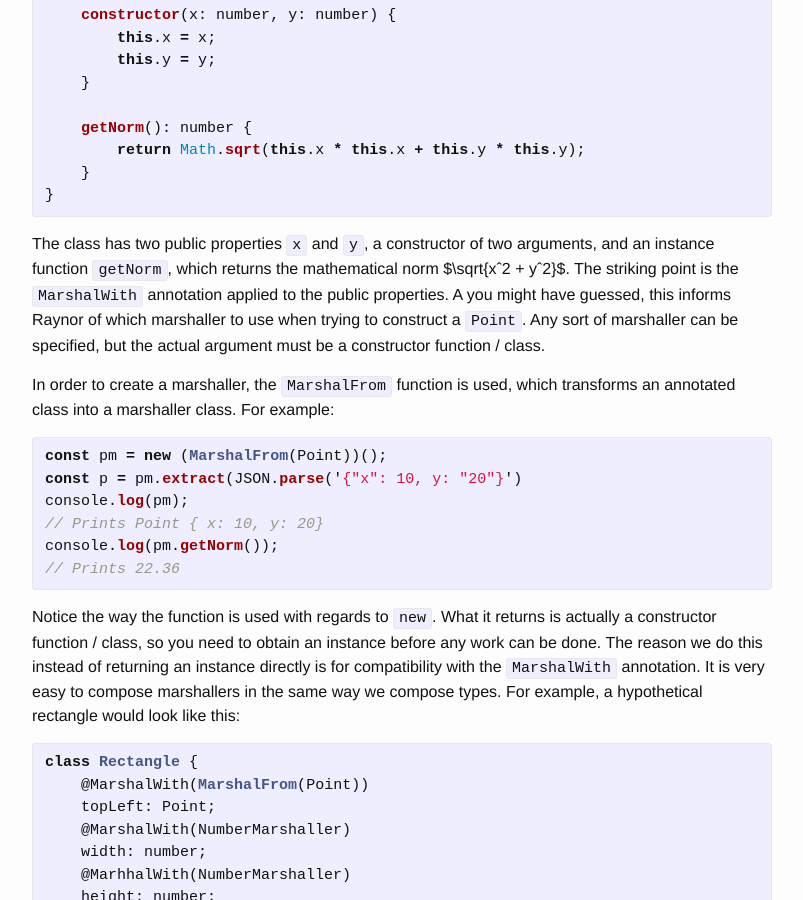
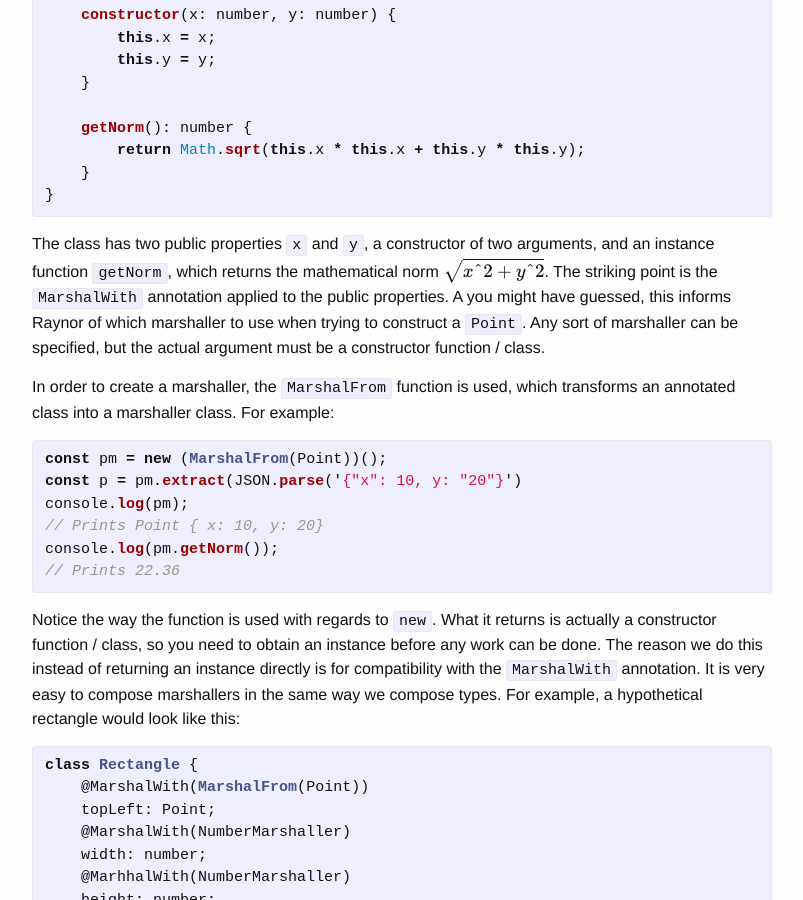
Before and after one commit to horia141/horia141.github.io, a Jekyll site: the page built from _posts/2017-06-06-raynor.md, in a window 1280 px wide and 900 px high, scrolled down 4086 px. Shown: the whole window, without its empty margins (238-1041 px from the left). Built offline with Jekyll 4.4.1, drawn with Linux system fonts in a browser that asks for light colours; formulas are drawn with MathJax 3; comment, search, counter and statistics services are not loaded.

```diff
--- a/_includes/mathjax-js.html
+++ b/_includes/mathjax-js.html
@@ -1,5 +1,5 @@
 {% if page.math %}
 
-<script type="text/javascript" src="http://cdn.mathjax.org/mathjax/latest/MathJax.js?config=TeX-AMS-MML_HTMLorMML"></script>
+<script type="text/javascript" async src="https://cdnjs.cloudflare.com/ajax/libs/mathjax/2.7.1/MathJax.js?config=TeX-AMS-MML_HTMLorMML"></script>
 
 {% endif %}
--- a/_posts/2017-06-06-raynor.md
+++ b/_posts/2017-06-06-raynor.md
@@ -154,7 +154,7 @@ class Point {
 }
 {% endhighlight %}
 
-The class has two public properties `x` and `y`, a constructor of two arguments, and an instance function `getNorm`, which returns the mathematical norm $\sqrt{xˆ2 + yˆ2}$. The striking point is the `MarshalWith` annotation applied to the public properties. A you might have guessed, this informs Raynor of which marshaller to use when trying to construct a `Point`. Any sort of marshaller can be specified, but the actual argument must be a constructor function / class.
+The class has two public properties `x` and `y`, a constructor of two arguments, and an instance function `getNorm`, which returns the mathematical norm $$\sqrt{xˆ2 + yˆ2}$$. The striking point is the `MarshalWith` annotation applied to the public properties. A you might have guessed, this informs Raynor of which marshaller to use when trying to construct a `Point`. Any sort of marshaller can be specified, but the actual argument must be a constructor function / class.
 
 In order to create a marshaller, the `MarshalFrom` function is used, which transforms an annotated class into a marshaller class. For example:
 
```
